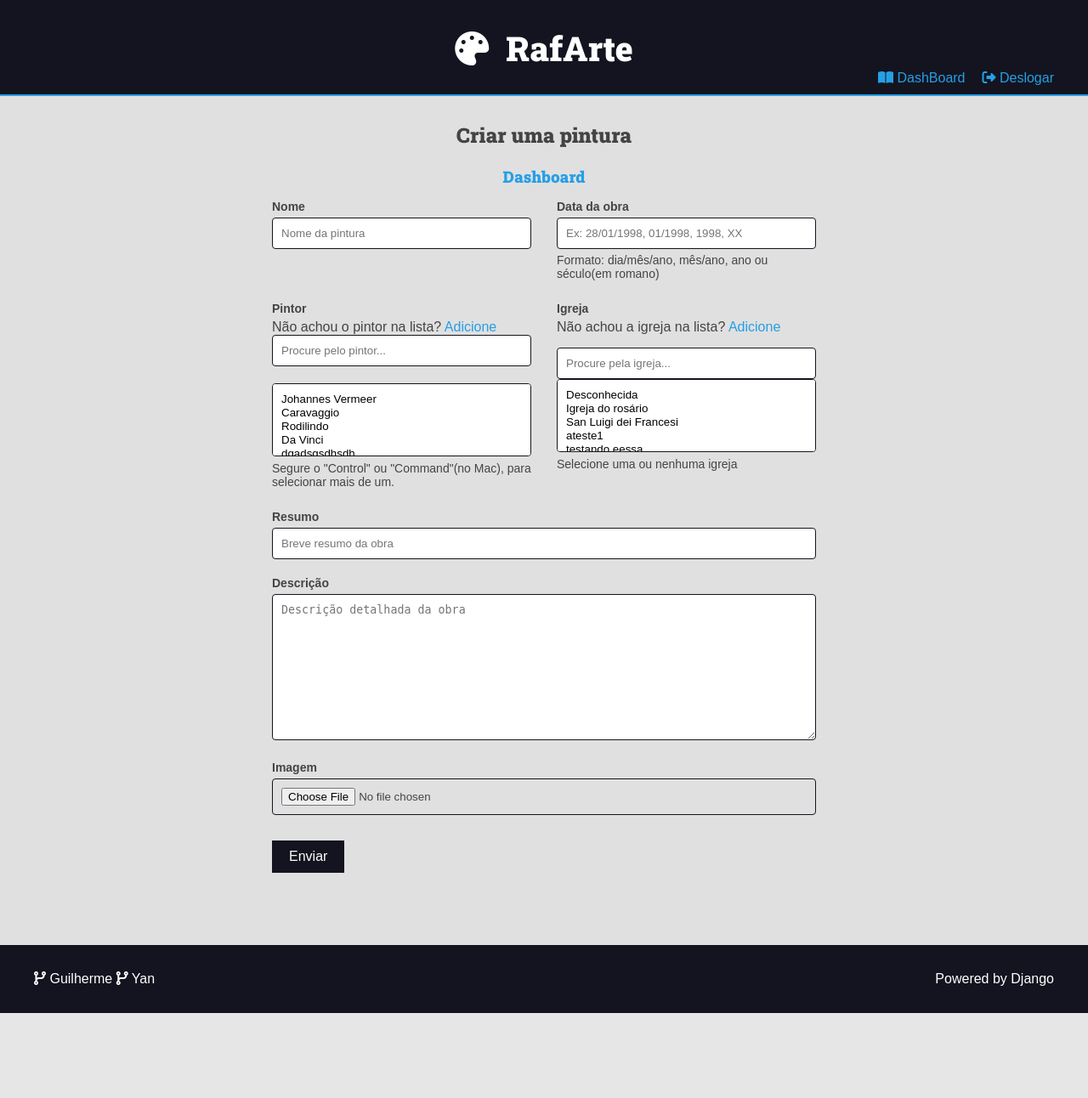
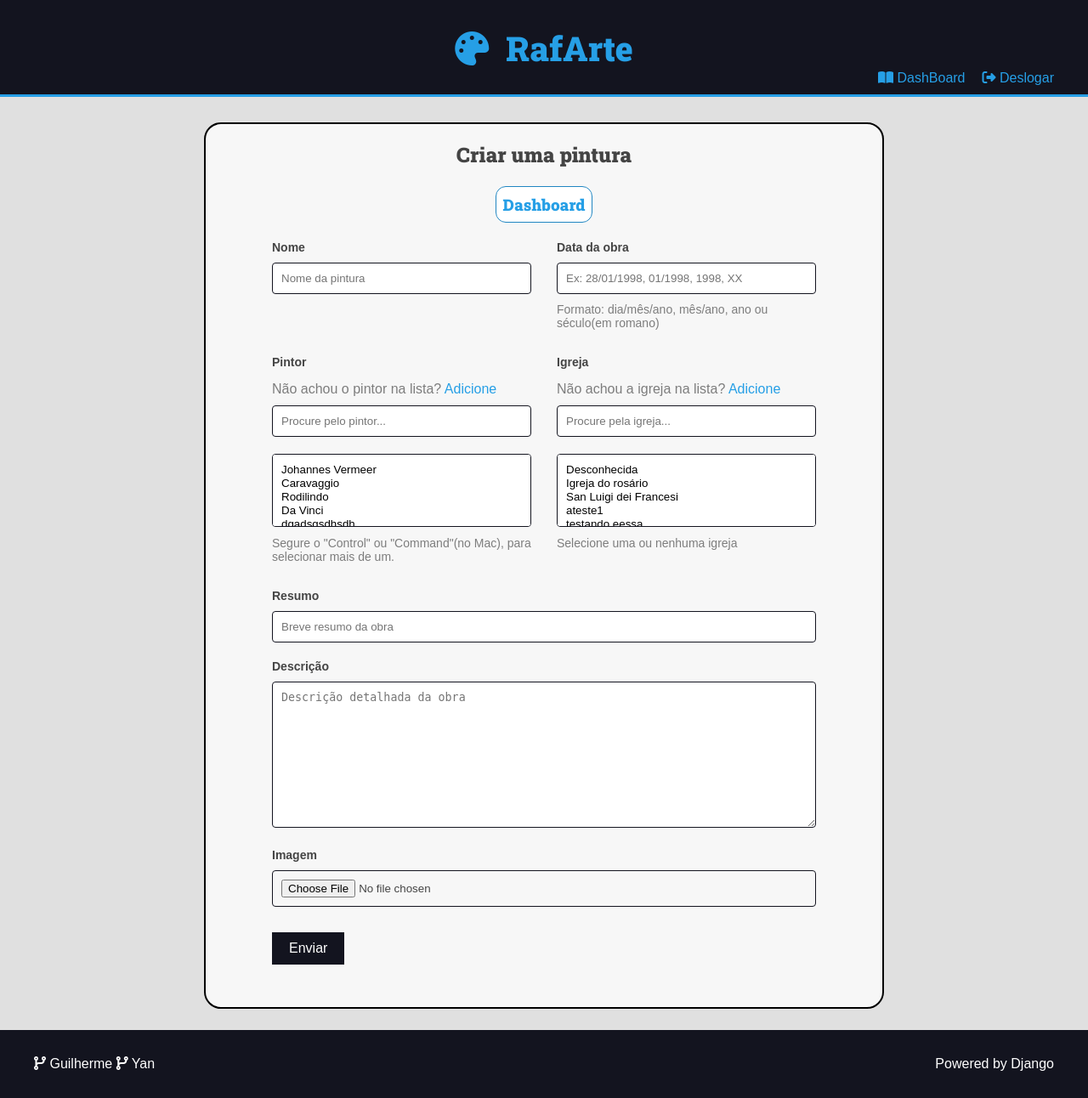
Before and after one commit to GuilhermeGonSoares/Art-Museum, a Django app: page /user/painting/create/ in a window 1280 px wide. Shown: the whole page at 85% size. Before the commit the page ends 1192 px from the top, so only its background shows below. Run offline with Django 4.2, Linux system fonts and the light colour scheme; a user stored in the database is signed in; data comes from the database, SQL or seed files in the repository; both versions use the stored data as it was after the commit; some libraries are stand-ins or nearby versions.

Commit message:
added responsiveness page

```diff
--- a/user/templates/user/pages/dashboard.html
+++ b/user/templates/user/pages/dashboard.html
@@ -10,8 +10,8 @@
         </div>
 
         <div class="authors-dashboard-container">
-            <div class='login-message' id="dashboard-button-container">
-                <a id="dashboard-button" href="{% url 'user:painting_create' %}">
+            <div class='login-message center' id="dashboard-button-container">
+                <a class="dashboard-button" href="{% url 'user:painting_create' %}">
                     <span> Criar nova pintura </span>
                 </a>
             </div>
--- a/user/templates/user/pages/dashboard_painting.html
+++ b/user/templates/user/pages/dashboard_painting.html
@@ -2,10 +2,10 @@
 
 {% block title %}Painting register | {% endblock title %}
 {% block content %}
-    <div class="main-content center container">
+    <div class="main-content center container gray-box" id="form-painting">
         <h2>{{method}} uma pintura</h2>
         <div class="login-message">
-            <h3><a href="{% url 'user:dashboard' %}">Dashboard</a></h3>
+            <h3 id="dashboard-option"><a class="dashboard-button" id="dashboard-back" href="{% url 'user:dashboard' %}">Dashboard</a></h3>
         </div>
         {% include 'templates/partials/messages.html' %}
         <div class="left">
--- a/website/static/css/style.css
+++ b/website/static/css/style.css
@@ -109,7 +109,7 @@ p {
   flex-direction: column;
   display: flex;
   min-width: 60rem;
-  border-bottom: 2px solid var(--color-primary);
+  border-bottom: 3px solid var(--color-primary);
 }
 
 .main-header.container {
@@ -125,7 +125,7 @@ p {
 
 .main-logo {
   font-size: 4rem;
-  color: var(--color-white);
+  color: var(--color-primary);
   text-decoration: none;
   display: flex;
   flex-flow: row nowrap;
@@ -680,10 +680,6 @@ p {
   padding-bottom: 5px;
 }
 
-.gray-box .form-group {
-  padding-bottom: 20px;
-}
-
 .navbar {
   display: flex;
   justify-content: end;
@@ -731,10 +727,6 @@ p {
   width: auto;
   margin-right: 10px;
   margin-bottom: 10px;
-}
-
-.church-select {
-  margin-bottom: 15px;
 }
 
 #page-container {
@@ -833,7 +825,7 @@ li{
   display: flex;
   flex-direction: column;
   align-items: center;
-
+  padding: 0;
 }
 
 .main-table-name:hover {background-color: var(--color-primary-light-hover);}
@@ -862,6 +854,25 @@ li{
   height: 70vh;
   width: 80%;
 }
+.dashboard-card h3{
+  margin-top: 8rem;
+}
+
+
+#form-painting p{
+  margin-top: 10px;
+  margin-bottom: 10px;
+  color: var(--color-gray-5);
+}
+
+.church-select{
+  color: #000;
+}
+
+#form-painting h2{
+  margin: 0;
+}
+
 
 .link-to-button  {
     background-color: var(--color-primary-dark);
@@ -917,12 +928,11 @@ li{
 .dashboard-button-dark{
   color: var(--color-white);
   background-color: gray;
-  border: 1px solid var(--color-primary);
+  border: 1px solid black;
   padding: 8px;
   width: fit-content;
   border-radius: 12px;
   margin: 0.25rem;
-
 
 }
 .dashboard-button-dark-selected{
@@ -939,9 +949,23 @@ li{
 .dashboard-button-dark:hover{
   filter: brightness(0.6);
 }
-#edit-painting{
+#form-painting{
   width: 80rem;
 }
-#edit-painting img{
-  max-width: 70rem;
+
+
+#search_church{
+  margin-bottom: 2rem;
 }
+
+#dashboard-option{
+  margin-bottom: 25px;
+}
+
+#dashboard-back{
+  background-color: var(--color-white);
+}
+
+.create_painting img{
+  max-width: 64rem;
+}
--- a/website/templates/partials/form_painting.html
+++ b/website/templates/partials/form_painting.html
@@ -6,8 +6,8 @@
             <label for="{{field.id_for_label}}">{{field.label}}</label>
 
             {% if field.name == 'author' %}
-                Não achou o pintor na lista?
-                <a id="create_author" href="{% url 'user:painting_author_create' %} ">Adicione</a>
+                <p class="church-select">Não achou o pintor na lista?
+                <a id="create_author" href="{% url 'user:painting_author_create' %} ">Adicione</a></p>
 
                 <input type="text" id="search_author" onkeyup="searchInFormPaintings('search_author', 'id_author')" placeholder = "Procure pelo pintor...">
                 {{field}}
--- a/website/templates/partials/search.html
+++ b/website/templates/partials/search.html
@@ -11,7 +11,7 @@
         </form>
     </div>
     <div class="center" id="see-all">
-        <h2 class="see-all-msg"> Ver Tudo </h2>
+        <h2 class="see-all-msg"> Ver Tudo: </h2>
         {% if filterPainting %}
         <a class="dashboard-button-dark-selected"  href="{% url 'painting:home' %}"> Obras </a>
         <a class="dashboard-button-dark" href="{% url 'painting:church_all' %}"> Igrejas </a>
```
Also changed, not shown: db.sqlite3.
